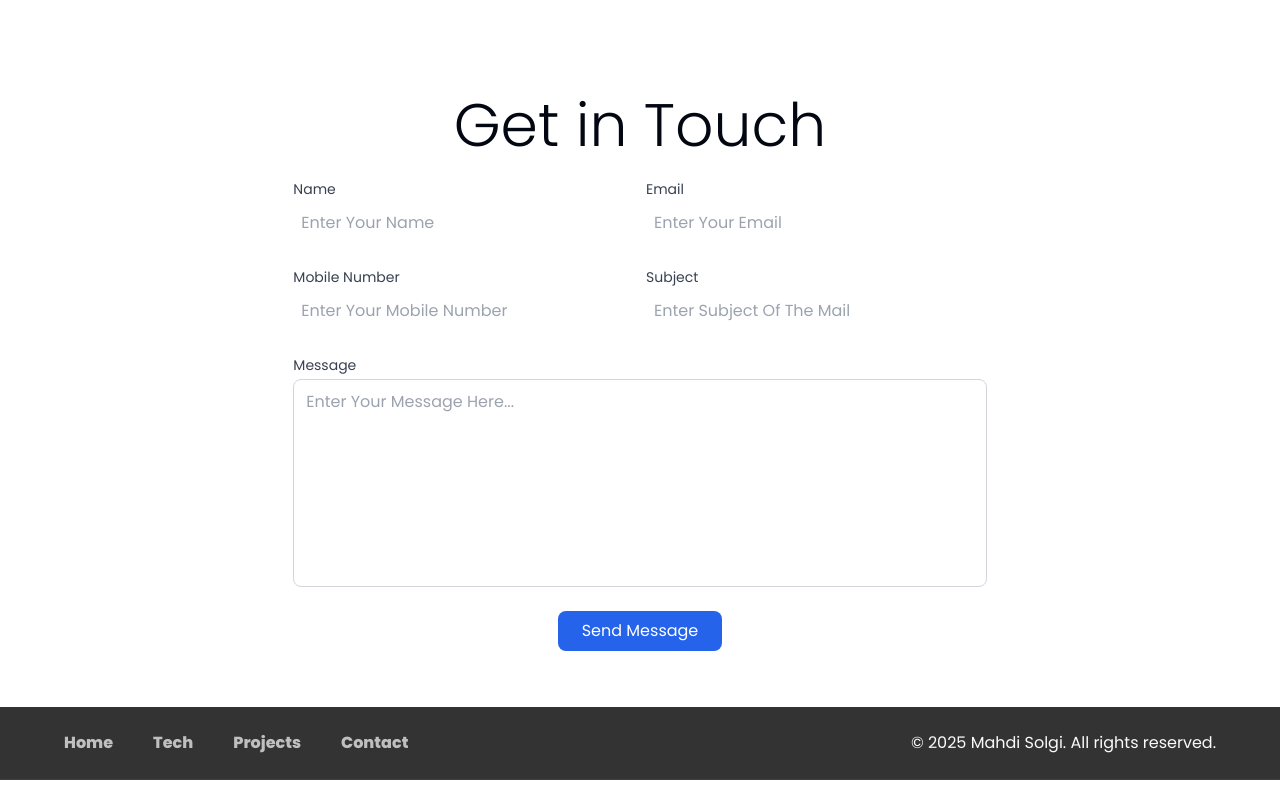
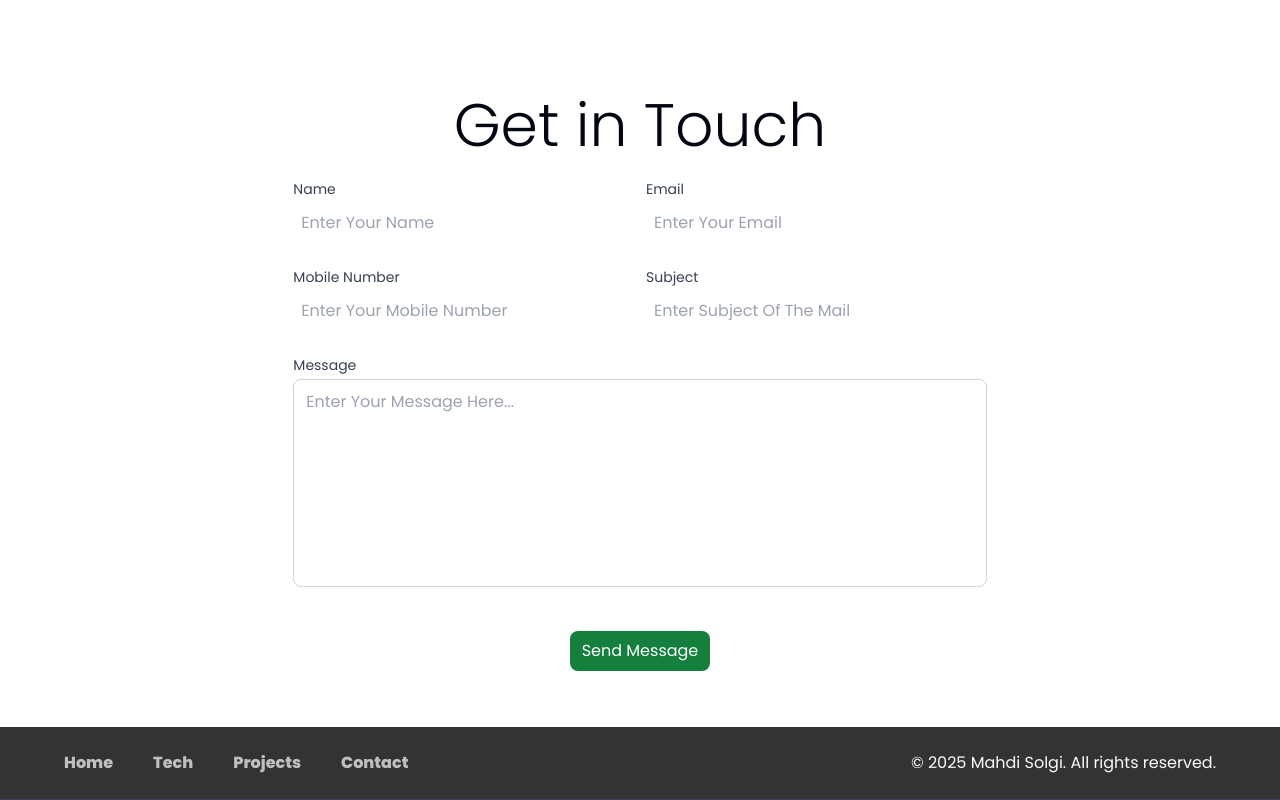
Before and after one commit to mahdisolgi1/mahdi-solgi-portfolio, a React (Vite) app: page / in a window 1280 px wide. Shown: the part 2517-3317 px from the top of the page. Built offline with nearby package versions, Linux system fonts and the light colour scheme.

Commit message:
feat(Contact): change button styles

```diff
--- a/src/Components/Contact.jsx
+++ b/src/Components/Contact.jsx
@@ -159,10 +159,7 @@ const Contact = () => {
             </div>
 
             <div className="flex justify-center">
-              <button
-                type="submit"
-                className="px-6 py-2 text-white bg-blue-600 rounded-lg hover:bg-blue-700 focus:outline-none"
-              >
+              <button className="flex justify-center items-center px-3 py-2 mt-5 flex-wrap text-white transition duration-300 bg-green-700 rounded-lg dark:bg-green-600 dark:hover:bg-green-800 hover:bg-green-600 max-w-[13rem] text-center">
                 Send Message
               </button>
             </div>
```
